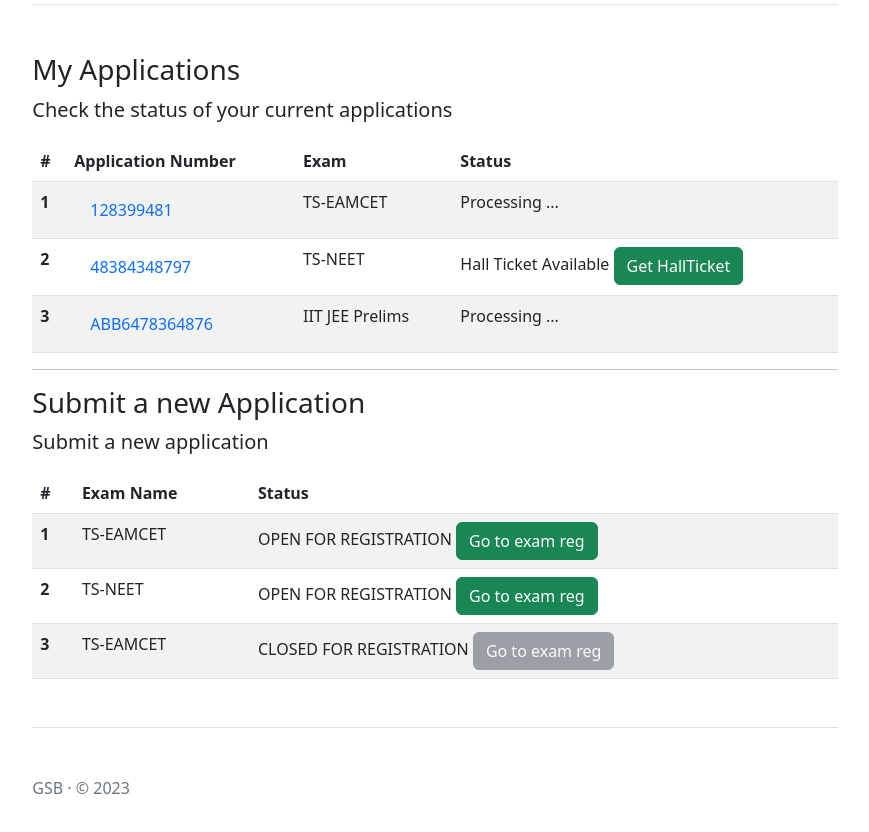
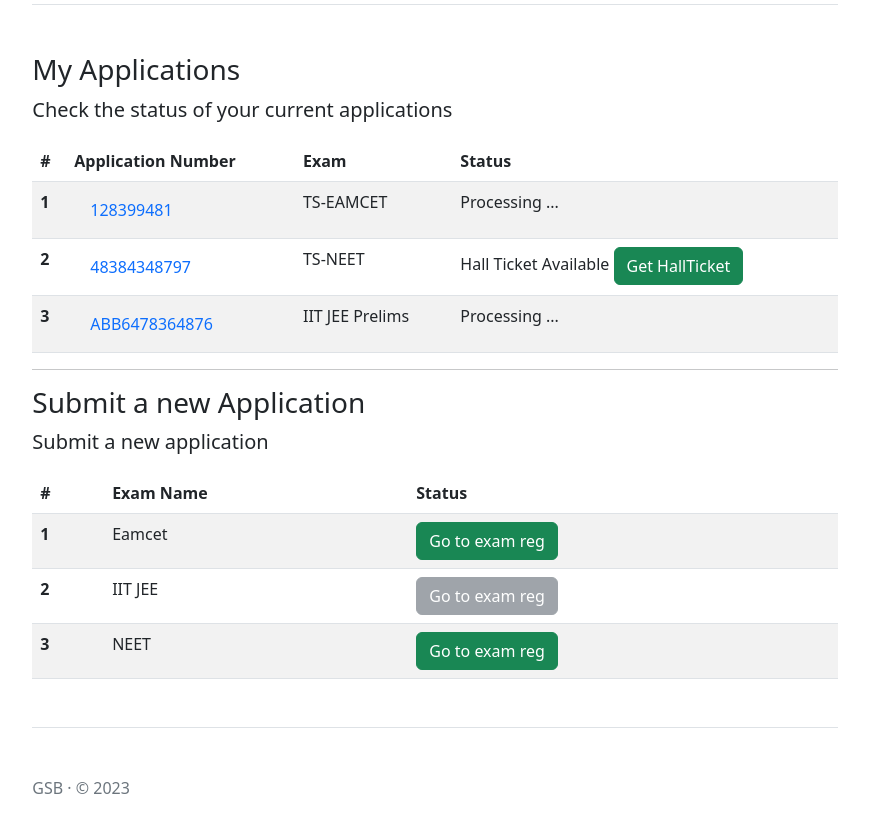
Before and after one commit to gsantoshb/exam-registration-react, a React (Create React App) app: page /dashboard in a window 1280 px wide. Shown: the top 832 px of the page, without its empty margins (205-1074 px from the left). Built offline with nearby package versions, Linux system fonts and the light colour scheme; no server answers; sample sign-in values are in the browser's storage.

Commit message:
dynamic grid

```diff
--- a/src/DashboardPage.js
+++ b/src/DashboardPage.js
@@ -7,16 +7,21 @@
 function DashboardPage() {
   const [{user}, dispatch] = useStateValue();
   const navigate = useNavigate();
+  const [availableExams, setAvailableExams] = useState([]);
 
   useEffect(()=>{
     console.log("User from context in dashboard page:"+user.uid);
+    setAvailableExams([{id:1, name:"Eamcet", isOpen: true},
+                       {id:2, name:"IIT JEE", isOpen: false},
+                       {id:3, name:"NEET", isOpen: true},
+                      ]);
   },[]);
 
 
   const gosomewhere = (e) => {
     e.preventDefault();
 
-      navigate("/application");
+    navigate("/application");
 
 
   };
@@ -81,7 +86,16 @@
           </tr>
           </thead>
           <tbody>
-          <tr>
+
+          {availableExams.map(exam => (
+            <tr key={exam.id}>
+              <th scope="row">{exam.id}</th>
+              <td>{exam.name}</td>
+              <td>{exam.isOpen?<button type="button" className="btn btn-success">Go to exam reg</button>:<button disabled type="button" className="btn btn-secondary">Go to exam reg</button>}</td>
+            </tr>
+          ))}
+
+          {/* <tr>
             <th scope="row">1</th>
             <td>TS-EAMCET</td>
             <td>OPEN FOR REGISTRATION <button type="button" className="btn btn-success">Go to exam reg</button></td>
@@ -95,7 +109,7 @@
             <th scope="row">3</th>
             <td>TS-EAMCET</td>
             <td>CLOSED FOR REGISTRATION <button disabled type="button" className="btn btn-secondary">Go to exam reg</button></td>
-          </tr>
+          </tr> */}
           </tbody>
         </table>
         </main>
```
